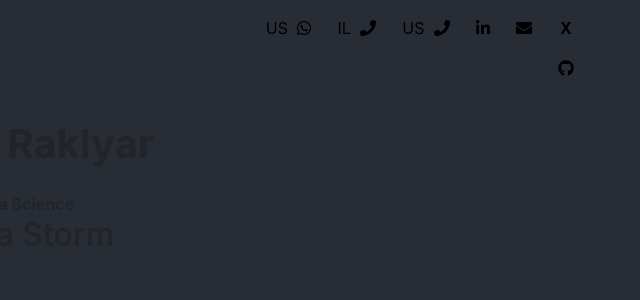
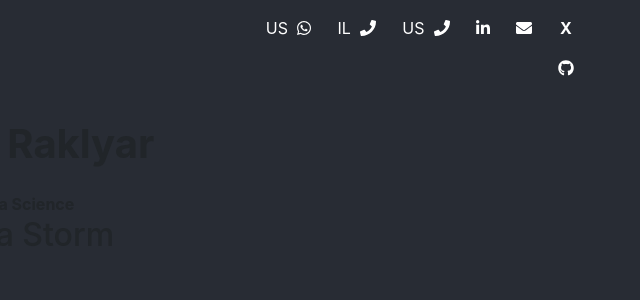
Before and after one commit to CrazyPythonLover1/Client-Anatoly-s-Personal-Website, a React (Create React App) app: page / in a window 1280 px wide. Both pictures are taken after a click on the element 1212 px from the left and 28 px from the top of the page. Shown: the top 300 px of the page, without its empty margins (640-1280 px from the left). Built offline with nearby package versions, Linux system fonts and the light colour scheme.

Commit message:
changing color of navbar item

```diff
--- a/src/components/Homepage/Home/Home.js
+++ b/src/components/Homepage/Home/Home.js
@@ -25,8 +25,8 @@ const Home = () => {
         <div id="home" style={{background:siteInfo.work?.bgColor, height: "100vh"}}
         onClick={()=> handleClick() }
         >
-            <Navbar/>
-            <Header />
+            <Navbar color={siteInfo.work?.color} />
+            <Header  />
             <h2> {siteInfo.work?.company} </h2>
 
         </div>
--- a/src/components/Homepage/Navbar/Navbar.js
+++ b/src/components/Homepage/Navbar/Navbar.js
@@ -4,7 +4,7 @@ import { FontAwesomeIcon } from '@fortawesome/react-fontawesome';
 import { faWhatsapp, faLinkedinIn, faGithub } from '@fortawesome/free-brands-svg-icons';
 import { faPhone, faEnvelope, faBars } from '@fortawesome/free-solid-svg-icons';
 
-const Navbar = () => {
+const Navbar = ({color}) => {
     const [active, setActive] = useState(false)
     return (
         <div id="navbar">
@@ -17,44 +17,44 @@ const Navbar = () => {
                     <ul className="navbar-nav ml-auto">
                         <li className="nav-item">
                             <a className="nav-link " href="https://wa.me/+16463732266">
-                                <span> US </span>  <FontAwesomeIcon icon={faWhatsapp} />
+                                <span style={{color:color}}> US </span>  <FontAwesomeIcon style={{color:color}} icon={faWhatsapp} />
                             </a>
                         </li>
                         <li className="nav-item ">
                             <a className="nav-link " href="tel:0502209852">
-                            <span> IL </span> <FontAwesomeIcon icon={faPhone} />
+                            <span style={{color:color}}> IL </span> <FontAwesomeIcon style={{color:color}} icon={faPhone} />
                             </a>
                         </li>
                         <li className="nav-item">
                             <a className="nav-link " href="tel:+16463732266">
-                                <span> US </span> <FontAwesomeIcon icon={faPhone} />
+                                <span style={{color:color}}> US </span> <FontAwesomeIcon style={{color:color}} icon={faPhone} />
                             </a>
                         </li>
                         <li className="nav-item">
                             <a className="nav-link" href="https://www.linkedin.com/in/anatoly-raklyar-06034069/">
-                                <FontAwesomeIcon icon={faLinkedinIn} />
+                                <FontAwesomeIcon style={{color:color}} icon={faLinkedinIn} />
                             </a>
                         </li>
                         <li className="nav-item">
                             <a className="nav-link" href="mailto:traklyar@yahoo.com">
-                                <FontAwesomeIcon icon={faEnvelope} />
+                                <FontAwesomeIcon style={{color:color}} icon={faEnvelope} />
                             </a>
                         </li>
                         <div className="navbar-wraper" onClick={() => setActive(!active)}>
                             { !active ?<li className="nav-item">
                                 <div className="nav-link"  href="">
-                                    <FontAwesomeIcon icon={faBars} />
+                                    <FontAwesomeIcon style={{color:color}} icon={faBars} />
                                 </div>
                             </li>
                             :<div>
                             <li className="nav-item">
                                 <div className="nav-link"  href="">
-                                <strong> X </strong>
+                                <strong style={{color:color}}> X </strong>
                                 </div>
                             </li>
                                 <li className="nav-item">
                                     <a className="nav-link" onClick="revert()" href="">
-                                        <FontAwesomeIcon icon={faGithub} />
+                                        <FontAwesomeIcon style={{color:color}} icon={faGithub} />
                                     </a>
                                 </li>
                             </div>}
--- a/src/data/data.json
+++ b/src/data/data.json
@@ -56,7 +56,8 @@
           "Increased number of data sources, improved processing speed and data availability",
           "Oversaw teams of consultants supporting cloud and workstation infrastructure"
         ],
-        "bgColor":"#f8f8fa"
+        "bgColor":"#f8f8fa",
+        "color": "black"
 
       },
       { "id": 2,
@@ -70,7 +71,8 @@
           "Used existing and cutting-edge CUDA algorithms to parallellize complex sorting.",
           "Enabled same simultaneous data insights using simultaneous in-memory on-the-fly analytical processing."
         ],
-        "bgColor":"#282c34"
+        "bgColor":"#282c34",
+        "color": "white"
 
       },
       { "id": 3,
@@ -85,7 +87,8 @@
           "Improved customer experience by introducing new QA code that caught complex billing issues.",
           "Improved analytics for every customer-facing department in the company."
         ],
-        "bgColor":"#00e8ff"
+        "bgColor":"#1565c0",
+        "color": "#ffeb3b"
 
       },
       { "id": 4,
@@ -101,7 +104,8 @@
           "Developing and implementing trading algorithms.",
           "Ab Intio and Informatica consulting – financial data processing, data modeling, and data quality assurance."
         ],
-        "bgColor":"#1abc9c"
+        "bgColor":"#1abc9c",
+        "color": "white"
 
       },
       { "id": 5,
@@ -117,27 +121,31 @@
           "Analyzed and reported results of clinical trials. Provided tables, listings and graphs for final study reports.",
           "Provided project requirements to programmers, managed outside CROs and consultants."
         ],
-        "bgColor":"#e74c3c"
+        "bgColor":"#e74c3c",
+        "color": "white"
 
       },
       { "id": 6,
         "company": "DoubleClick, Inc. (now Google) ",
         "position": "Technical Project Leader",
         "summary": "Developed large scale Business Intelligence solution for e-commerce strategy formulation and web site personalization. Project resulted in substantial growth in global installations and improvement in functionality and scalability across all products.",
-        "bgColor":"#9b59b6"
+        "bgColor":"#9b59b6",
+        "color": "white"
 
       },
       { "id": 7,
         "company": "AIG, Inc.",
         "position": "Database Administrator",
         "summary": "Developed enterprise-wide data warehouse environment for marketing, CRM, and data mining. Project grew into corporate data warehouse environment storing information on all B2B relationships resulting in significant improvement in operations efficiency.",
-        "bgColor":"#e67e22"
+        "bgColor":"#e67e22",
+        "color": "white"
 
       },
       { "id": 8,
         "company": "Metropolitan Life Insurance Company ",
         "position": "Actuarial Student",
-        "bgColor":"#3498db"
+        "bgColor":"#3498db",
+        "color": "white"
       }
     ],
     "education": [
```
Lines whose indentation alone changed are shown as unchanged.
